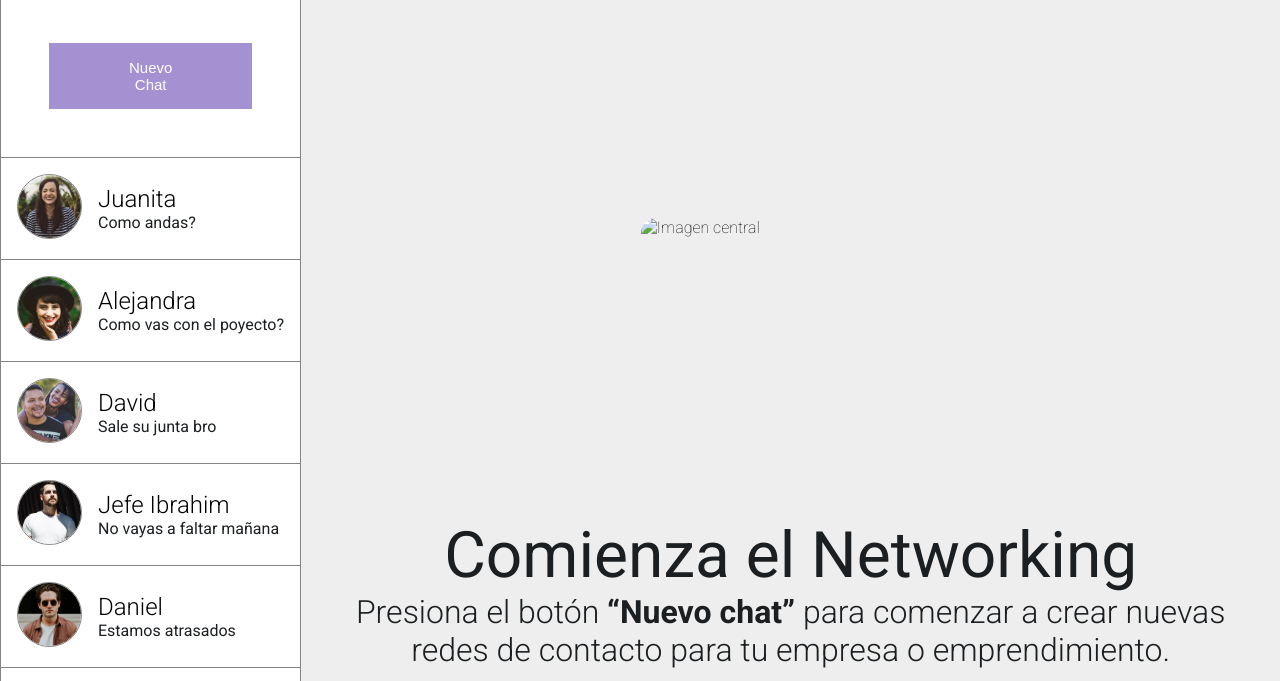
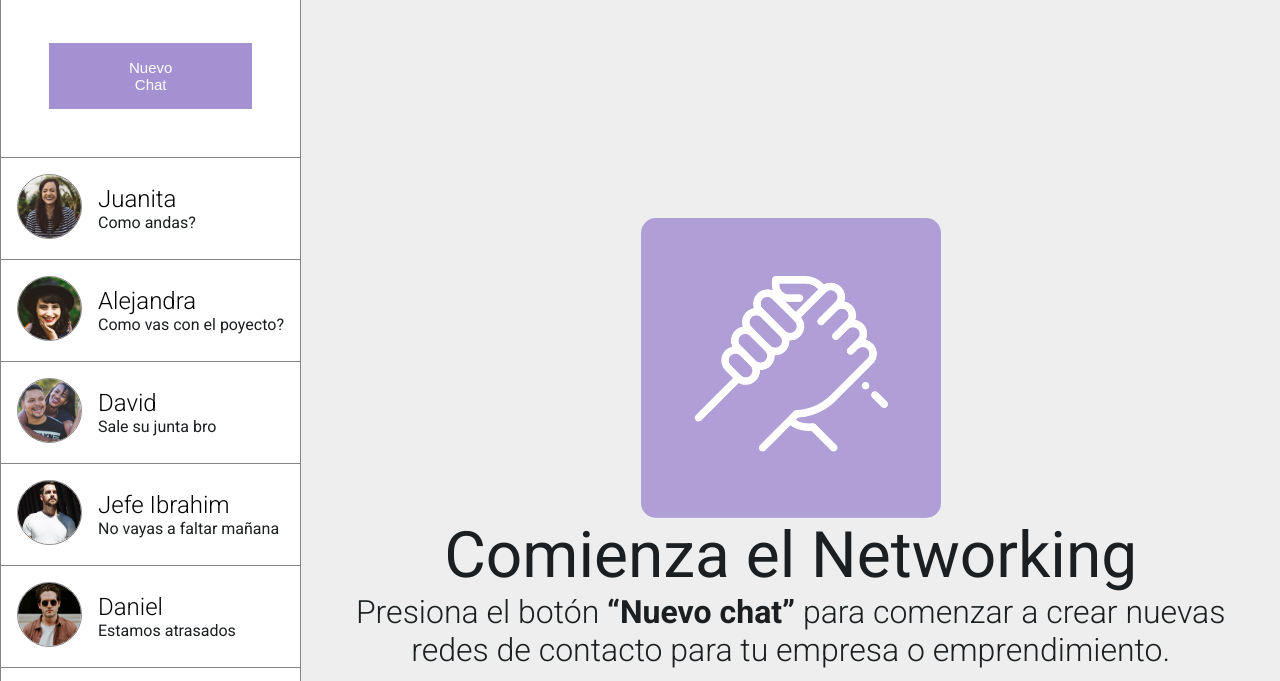
Before and after one commit to Molina92/mensajeria, a plain HTML site: page index.html in a window 1280 px wide. Shown: the part 89-770 px from the top of the page. Drawn offline with Linux system fonts and the light colour scheme; the site is published under a folder, as on GitHub Pages, so addresses that start at the root find nothing.

Commit message:
ruta de imagen principal arreglada

```diff
--- a/index.html
+++ b/index.html
@@ -132,7 +132,7 @@
 
         <section class="central">
             <div class="central_image">
-                <img src="/assets/img/hand.png" alt="Imagen central">
+                <img src="./assets/img/hand.png" alt="Imagen central">
             </div>
 
             <div class="main_central_text">
```
